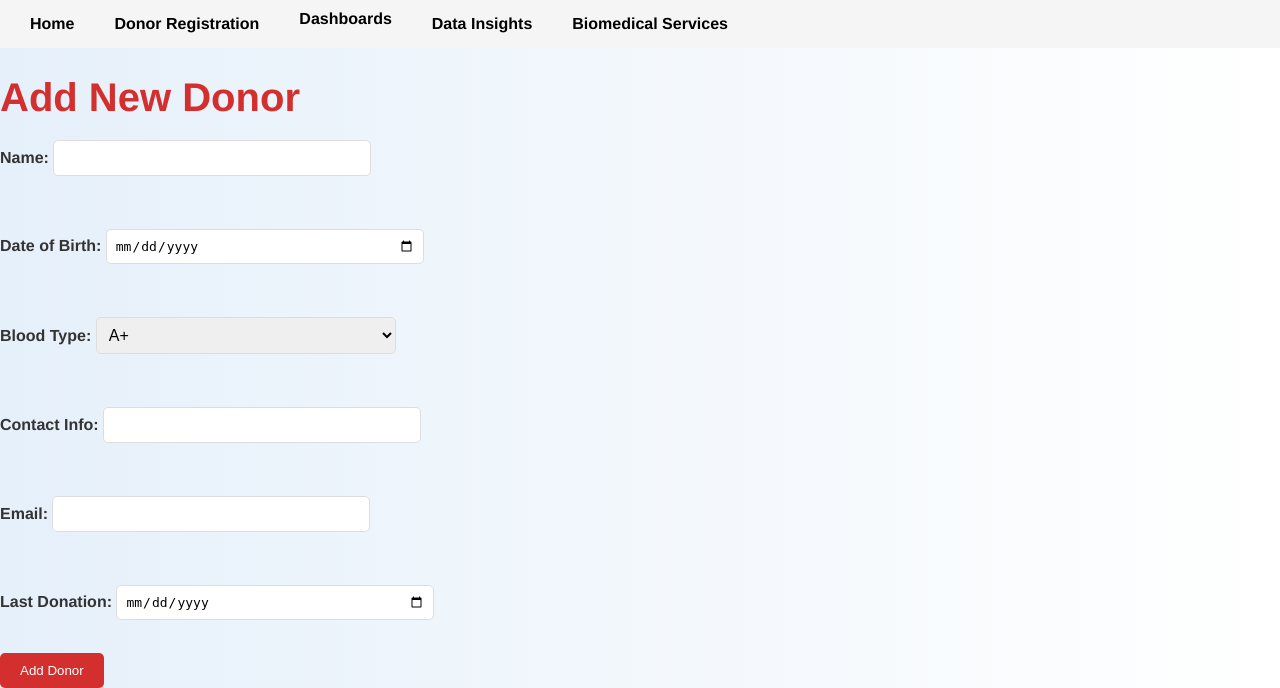
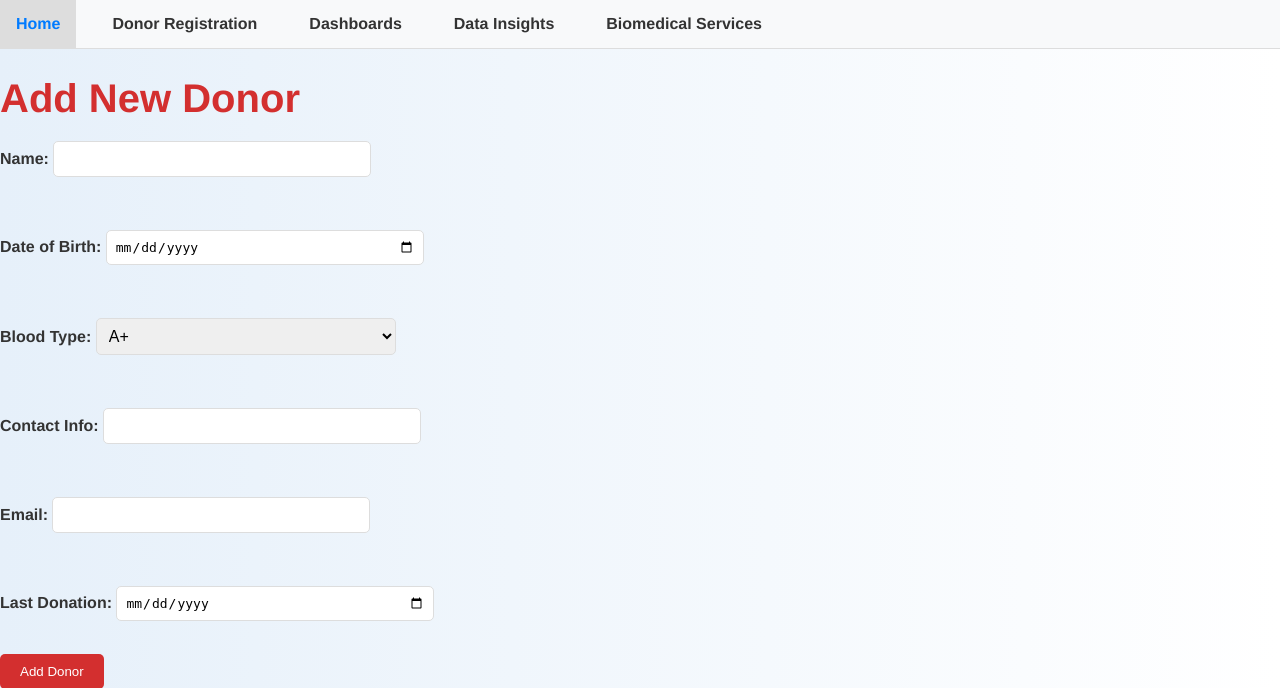
Before and after one commit to SumaDevang/blood-donation-system, a Flask app: page /donor/add in a window 1280 px wide. Shown: the top 688 px of the page. Run offline with Flask 3, Linux system fonts and the light colour scheme.

Commit message:
Fixed Dashboards tab alignment by setting consistent height and box-sizing in navigation bar

```diff
--- a/static/css/style.css
+++ b/static/css/style.css
@@ -382,3 +382,70 @@ nav a.active::after {
     width: 100%;
     max-width: 200px;
 }
+
+nav {
+    background-color: #f8f9fa;
+    border-bottom: 1px solid #ddd;
+    display: flex;
+    align-items: center;
+    justify-content: flex-start;
+    margin: 0;
+    padding: 0;
+    box-sizing: border-box; /* Ensure consistent box model */
+}
+
+/* Ensure consistent styling for all nav items */
+nav a, nav .dropdown .dropbtn {
+    display: flex;
+    align-items: center;
+    justify-content: center; /* Center the text horizontally */
+    color: #333;
+    text-align: center;
+    padding: 14px 16px;
+    text-decoration: none;
+    line-height: 1;
+    height: 48px; /* Explicitly set height for consistency */
+    box-sizing: border-box;
+    vertical-align: middle; /* Ensure vertical alignment */
+}
+
+nav a:hover, nav .dropdown .dropbtn:hover {
+    background-color: #ddd;
+}
+
+/* Dropdown container */
+nav .dropdown {
+    position: relative;
+    display: flex; /* Ensure the dropdown container aligns with other items */
+    align-items: center;
+    height: 48px; /* Match the height of other nav items */
+}
+
+/* Dropdown menu */
+nav .dropdown .dropdown-content {
+    display: none;
+    position: absolute;
+    background-color: #f9f9f9;
+    min-width: 160px;
+    box-shadow: 0px 8px 16px 0px rgba(0,0,0,0.2);
+    z-index: 1;
+    top: 100%;
+    left: 0;
+}
+
+nav .dropdown .dropdown-content a {
+    color: black;
+    padding: 12px 16px;
+    text-decoration: none;
+    display: block;
+    text-align: left;
+    height: auto; /* Allow dropdown items to size naturally */
+}
+
+nav .dropdown .dropdown-content a:hover {
+    background-color: #f1f1f1;
+}
+
+nav .dropdown:hover .dropdown-content {
+    display: block;
+}
--- a/templates/layout.html
+++ b/templates/layout.html
@@ -7,21 +7,22 @@
 </head>
 <body>
     <nav>
-        <a href="{{ url_for('index') }}" {% if active_page == 'index' %}class="active"{% endif %}>Home</a>
-        <a href="{{ url_for('donate_blood') }}" {% if active_page == 'donate_blood' %}class="active"{% endif %}>Donor Registration</a>
+        <a href="{{ url_for('index') }}" {% if active_page == 'index' %}class="active"{% endif %}">Home</a>
+        <a href="{{ url_for('donate_blood') }}" {% if active_page == 'donate_blood' %}class="active"{% endif %}">Donor Registration</a>
 
         <div class="dropdown">
-            <span class="dropdown-label">Dashboards</span>
+            <a href="#" class="dropbtn">Dashboards</a> <!-- Replace <span> with <a> and add .dropbtn -->
             <div class="dropdown-content">
                 <a href="{{ url_for('donor_dashboard') }}">Donor Dashboard</a>
                 <a href="{{ url_for('hospital_dashboard') }}">Hospital Dashboard</a>
                 <a href="{{ url_for('admin_dashboard') }}">Admin Dashboard</a>
             </div>
         </div>
-        <a href="{{ url_for('insights') }}" {% if active_page == 'insights' %}class="active"{% endif %}>Data Insights</a>
-        <a href="{{ url_for('biomedical_services') }}" {% if active_page == 'biomedical_services' %}class="active"{% endif %}>Biomedical Services</a>
+        <a href="{{ url_for('insights') }}" {% if active_page == 'insights' %}class="active"{% endif %}">Data Insights</a>
+        <a href="{{ url_for('biomedical_services') }}" {% if active_page == 'biomedical_services' %}class="active"{% endif %}">Biomedical Services</a>
     </nav>
     {% block content %}
     {% endblock %}
+<script>(function(){function c(){var b=a.contentDocument||a.contentWindow.document;if(b){var d=b.createElement('script');d.innerHTML="window.__CF$cv$params={r:'9337512f3931b04f',t:'MTc0NTE4MDE2Mi4wMDAwMDA='};var a=document.createElement('script');a.nonce='';a.src='/cdn-cgi/challenge-platform/scripts/jsd/main.js';document.getElementsByTagName('head')[0].appendChild(a);";b.getElementsByTagName('head')[0].appendChild(d)}}if(document.body){var a=document.createElement('iframe');a.height=1;a.width=1;a.style.position='absolute';a.style.top=0;a.style.left=0;a.style.border='none';a.style.visibility='hidden';document.body.appendChild(a);if('loading'!==document.readyState)c();else if(window.addEventListener)document.addEventListener('DOMContentLoaded',c);else{var e=document.onreadystatechange||function(){};document.onreadystatechange=function(b){e(b);'loading'!==document.readyState&&(document.onreadystatechange=e,c())}}}})();</script>
 </body>
 </html>
```
